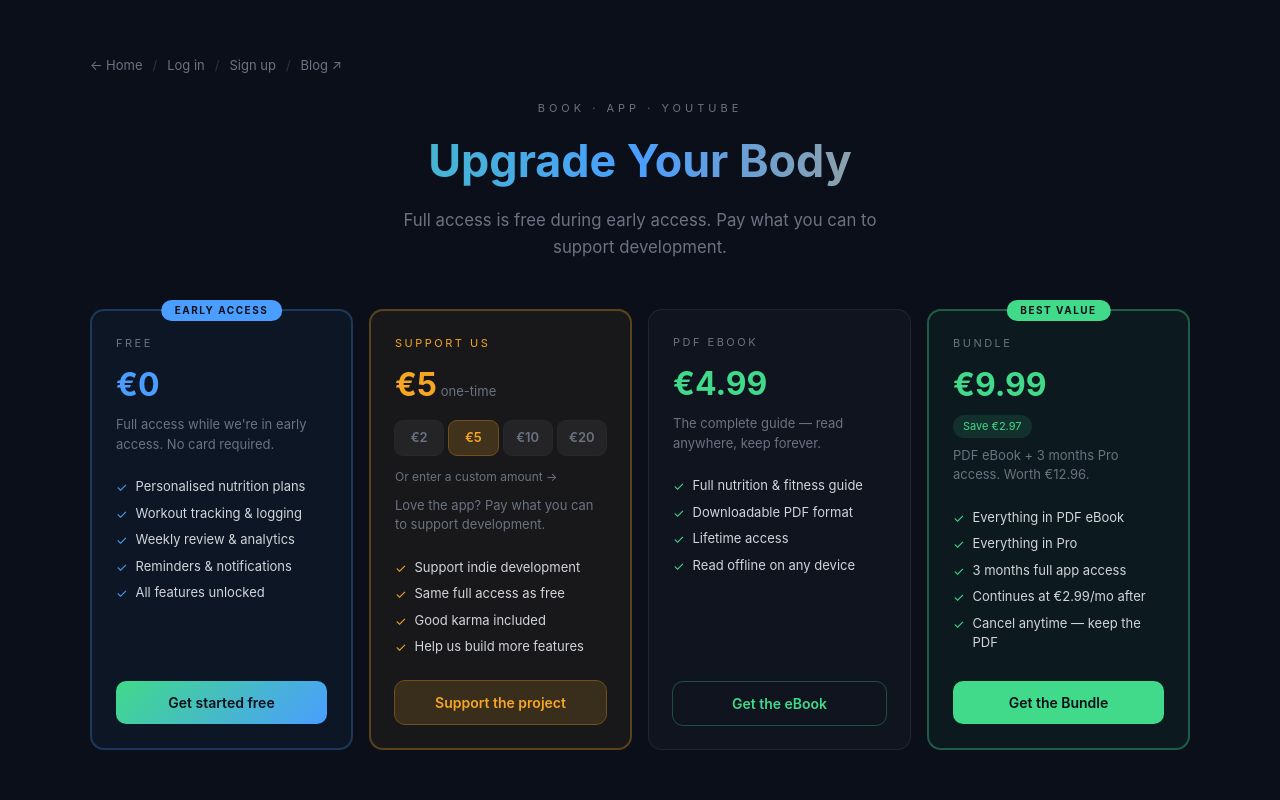
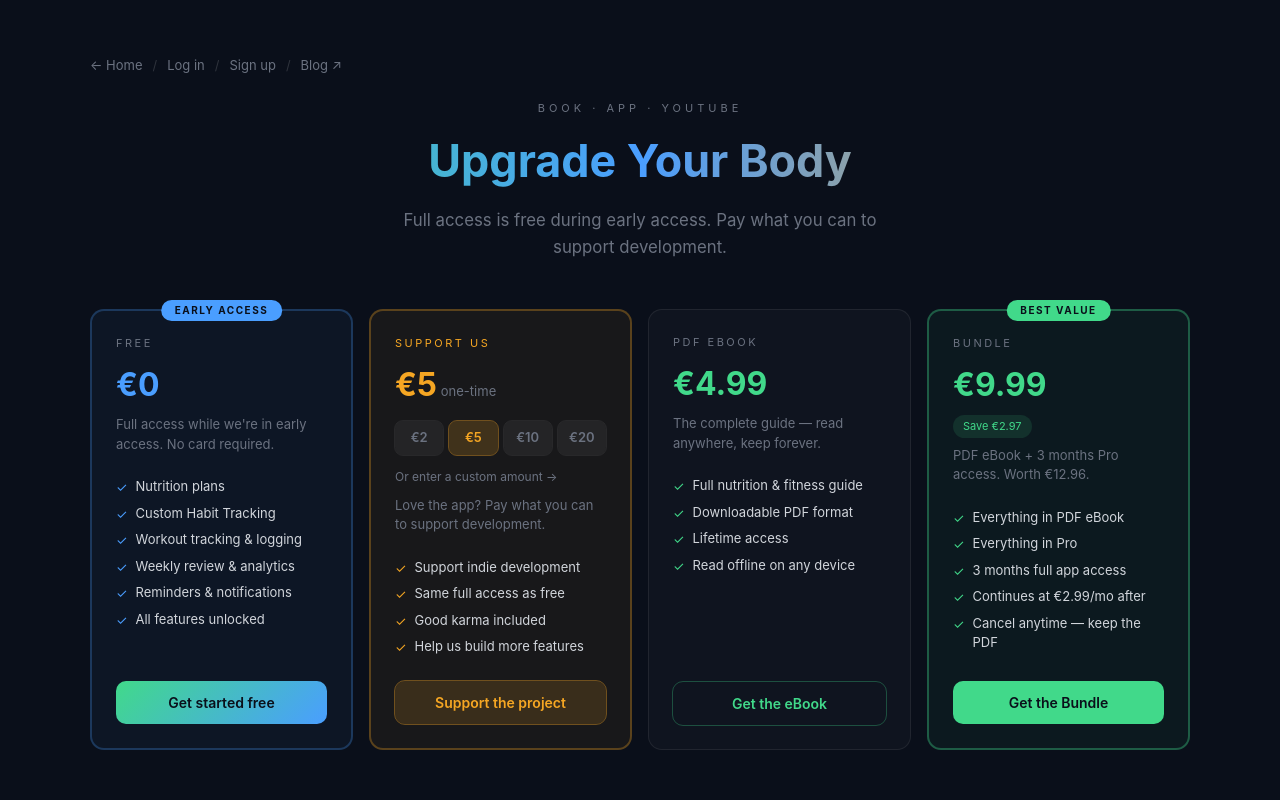
Before and after one commit to niallmoneill-ctrl/Upgrade-your-body, a Next.js app: page /pricing in a window 1280 px wide. Shown: the top 800 px of the page. Built offline with nearby package versions, Linux system fonts and the light colour scheme; no server answers.

Commit message:
Update pricing page

```diff
--- a/app/pricing/page.tsx
+++ b/app/pricing/page.tsx
@@ -14,7 +14,7 @@ const mainTiers = [
     period: '',
     badge: 'EARLY ACCESS',
     description: "Full access while we're in early access. No card required.",
-    features: ['Personalised nutrition plans', 'Workout tracking & logging', 'Weekly review & analytics', 'Reminders & notifications', 'All features unlocked'],
+    features: ['Nutrition plans', 'Custom Habit Tracking', 'Workout tracking & logging', 'Weekly review & analytics', 'Reminders & notifications', 'All features unlocked'],
     cta: 'Get started free',
     accent: 'blue' as const,
     type: 'free' as const,
@@ -22,7 +22,7 @@ const mainTiers = [
   {
     key: 'support',
     name: 'Support Us',
-    price: '€5',
+    price: '€2',
     period: '',
     description: 'Love the app? Pay what you can to support development.',
     features: ['Support indie development', 'Same full access as free', 'Good karma included', 'Help us build more features'],
@@ -66,7 +66,7 @@ const subTiers = [
     price: '€2.99',
     period: '/mo',
     description: 'Full app access with personalised plans. Cancel anytime.',
-    features: ['Personalised nutrition plans', 'Workout tracking & logging', 'Premium content library', 'Progress analytics'],
+    features: ['Nutrition plans', 'Custom Habit Tracking', 'Workout tracking & logging','Content library', 'Progress analytics'],
     cta: 'Start Pro Monthly',
     type: 'stripe' as const,
     priceEnv: 'NEXT_PUBLIC_STRIPE_PRICE_PRO_MONTHLY',
```
